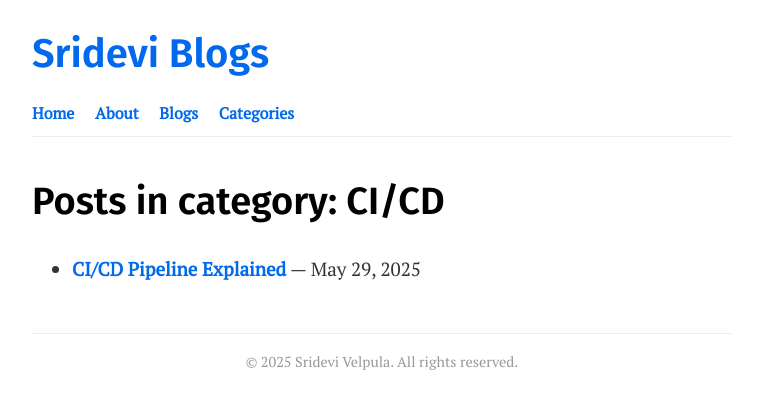
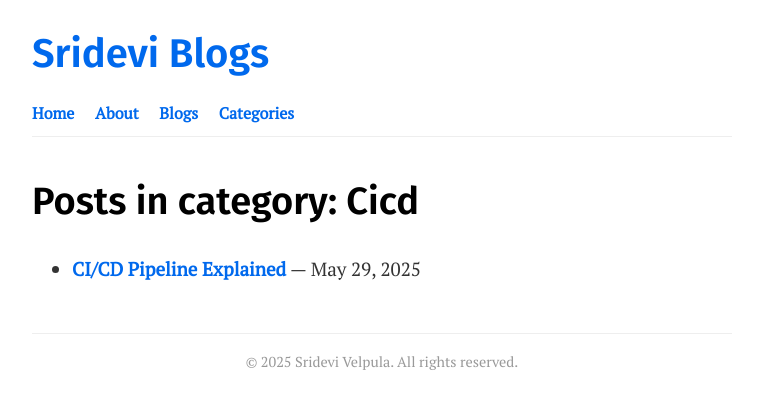
Before and after one commit to srideviblogs/srideviblogs.github.io, a Jekyll site: the page built from categories/cicd.md, in a window 1280 px wide. Shown: the top 409 px of the page, without its empty margins (258-1021 px from the left). Built offline with Jekyll 4.4.1, drawn with Linux system fonts in a browser that asks for light colours; part of the change alters nothing that is shown.

```diff
--- a/_layouts/category.html
+++ b/_layouts/category.html
@@ -2,7 +2,7 @@
 layout: default
 ---
 
-<h1>Posts in category: {{ page.title }}</h1>
+<h1>Posts in category: {{ page.category | capitalize }}</h1>
 
 <ul>
   {% assign posts = site.categories[page.category] %}
```
